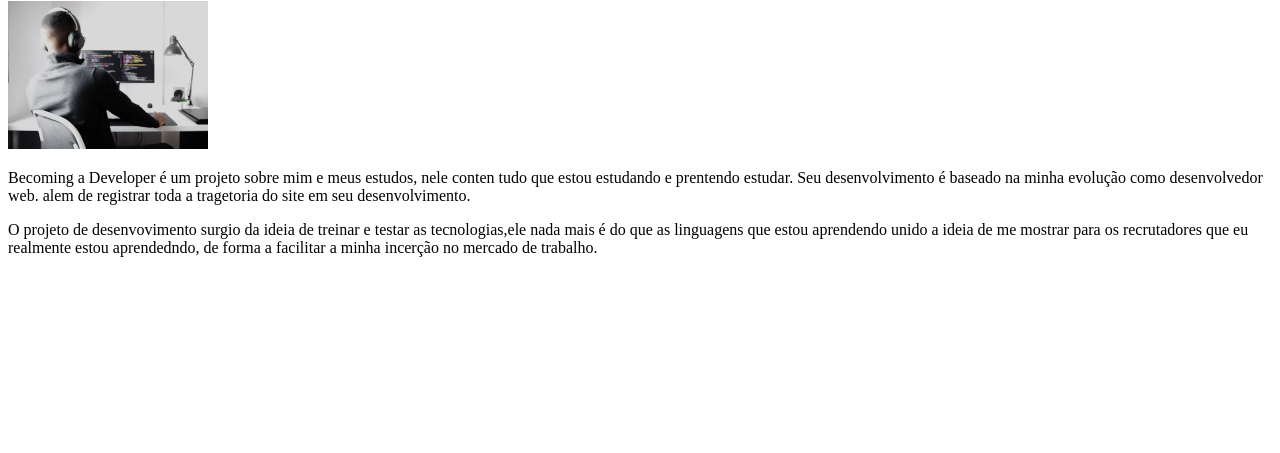
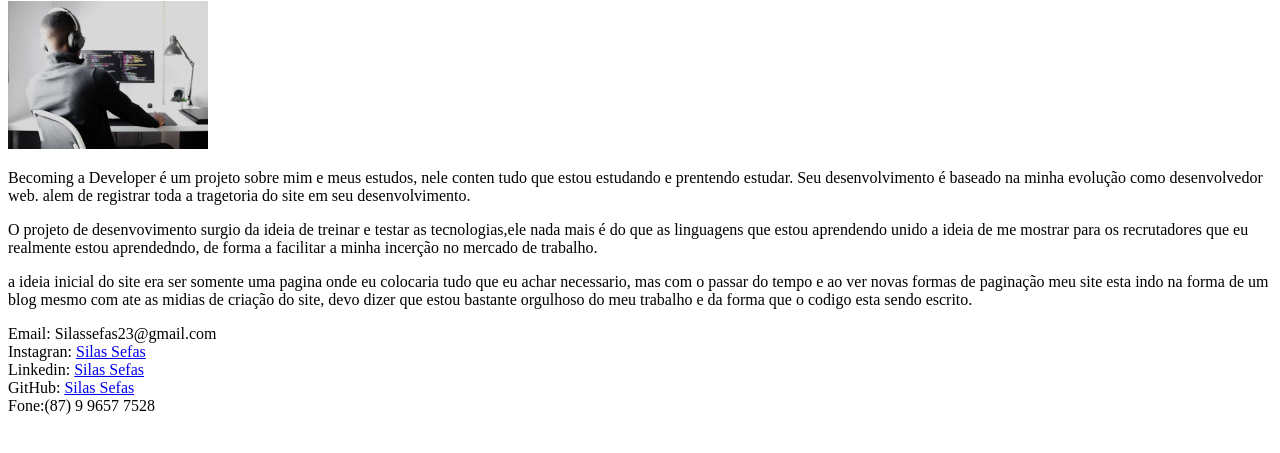
Before and after one commit to SilasSefas/Becoming-a-Developer-Projeto-Pessoal, a plain HTML site: page index.html in a window 1280 px wide. Shown: the part 167-620 px from the top of the page. Drawn offline with Linux system fonts and the light colour scheme.

Commit message:
Contatos
Adicionados contatos no site

```diff
--- a/index.html
+++ b/index.html
@@ -23,14 +23,19 @@
         <p>
             O projeto de desenvovimento surgio da ideia de treinar e testar as tecnologias,ele nada mais é do que as  linguagens que estou aprendendo unido a ideia de me mostrar para os recrutadores que eu realmente estou aprendedndo, de forma a facilitar a minha incerção no mercado de trabalho.
         </p>
+        <p>
+            a ideia inicial do site era ser somente uma pagina onde eu colocaria tudo que eu achar necessario, mas com o passar do tempo e ao ver novas formas de paginação meu site esta indo na forma de um blog mesmo com ate as midias de criação do site, devo dizer que estou bastante orgulhoso do meu trabalho e da forma que o codigo esta sendo escrito.
+        </p>
 
 
     </p>
-     <!--<H2>Hitoria do site</H2>
-    Colocar aqui fotos e registro sobre o site e como ele começou e chegou aqui
 
-
-
--->
 </body>
+<footer>
+    Email: Silassefas23@gmail.com <br>
+    Instagran: <a href="https://www.instagram.com/silassefas1/">Silas Sefas</a> <br>
+    Linkedin: <a href="https://www.linkedin.com/in/silas-sefas-109139226/">Silas Sefas</a> <br>
+    GitHub: <a href="https://github.com/SilasSefas">Silas Sefas</a> <br>
+    Fone:(87) 9 9657 7528
+</footer>
 </html>
```
